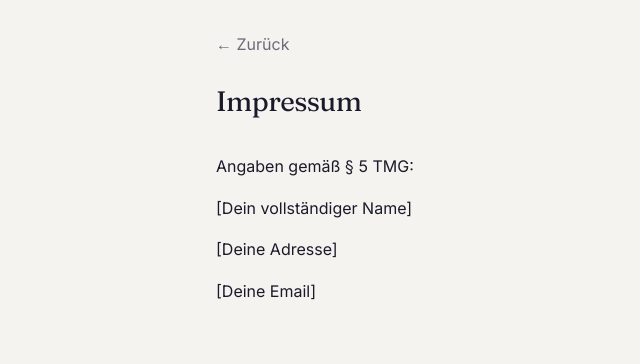
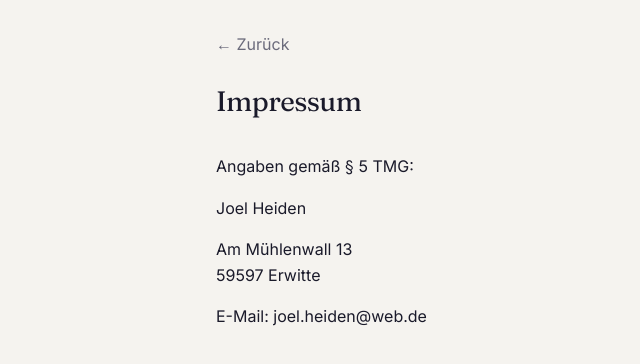
Before and after one commit to joel02-builds/studyanker, a React (Vite) app: page /impressum in a window 1280 px wide. Shown: the top 364 px of the page, without its empty margins (174-814 px from the left). Built offline with nearby package versions, Linux system fonts and the light colour scheme; no server answers.

Commit message:
fix: impressum vollständig mit adresse

```diff
--- a/src/pages/Datenschutz.jsx
+++ b/src/pages/Datenschutz.jsx
@@ -21,8 +21,8 @@ export default function Datenschutz() {
           </p>
           <p>Keine Weitergabe an Dritte.</p>
           <p>Hosting in der EU (Supabase Frankfurt, Vercel Frankfurt).</p>
-          <p>Kontakt: [deine Email]</p>
-          <p>Anbieter: [dein Name], [deine Stadt]</p>
+          <p>Kontakt: joel.heiden@web.de</p>
+          <p>Anbieter: Joel Heiden, Erwitte</p>
         </div>
       </div>
     </div>
--- a/src/pages/Impressum.jsx
+++ b/src/pages/Impressum.jsx
@@ -17,9 +17,9 @@ export default function Impressum() {
 
         <div className="text-base text-anker-text space-y-4" style={{ lineHeight: 1.6 }}>
           <p>Angaben gemäß § 5 TMG:</p>
-          <p>[Dein vollständiger Name]</p>
-          <p>[Deine Adresse]</p>
-          <p>[Deine Email]</p>
+          <p>Joel Heiden</p>
+          <p>Am Mühlenwall 13<br />59597 Erwitte</p>
+          <p>E-Mail: joel.heiden@web.de</p>
         </div>
       </div>
     </div>
```
